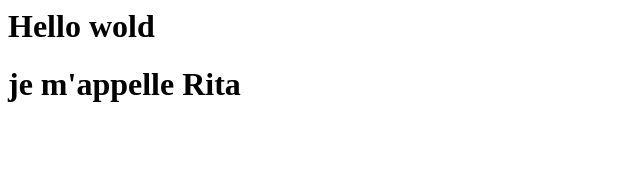
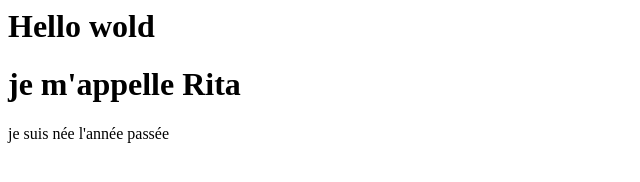
Before and after one commit to Rytha12K/Page-perso-about, a plain HTML site: page Index.html in a window 1280 px wide. Shown: the whole page, without its empty margins (0-640 px from the left). Drawn offline with Linux system fonts and the light colour scheme.

Commit message:
ajouter une autre phrase

```diff
--- a/Index.html
+++ b/Index.html
@@ -1,2 +1,3 @@
 <h1> Hello wold</h1>
 <h1>je m'appelle Rita</h1>
+<p>je suis née l'année passée</p>
```
